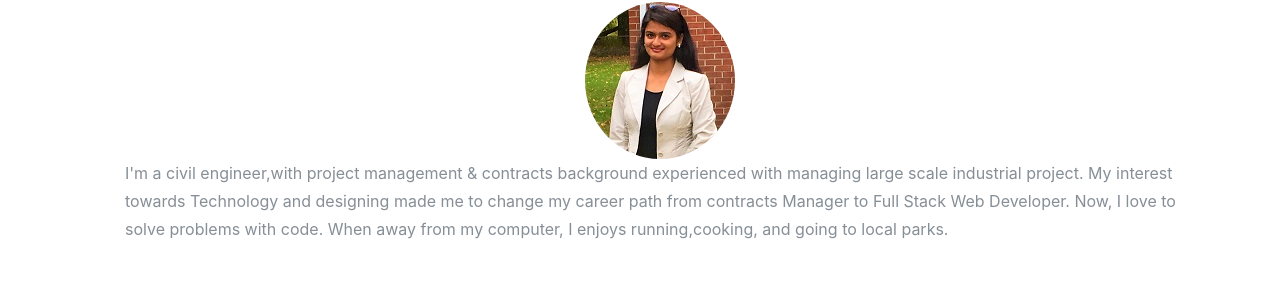
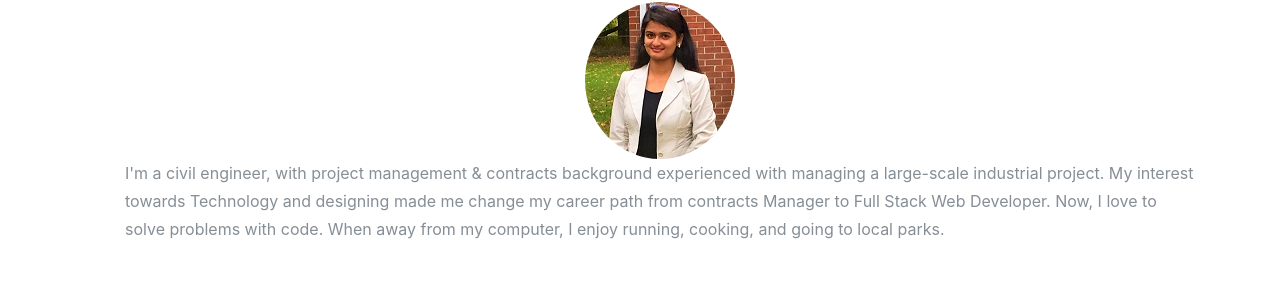
Before and after one commit to kinnera01/myportfolio, a website with bundled scripts: page index.html in a window 1280 px wide. Shown: the part 949-1242 px from the top of the page. Built offline with nearby package versions, Linux system fonts and the light colour scheme; a web font is replaced by a local one.

Commit message:
Update index.html

```diff
--- a/index.html
+++ b/index.html
@@ -94,10 +94,9 @@
             </div>
             <div class="timeline-body">
               <p class="text-muted">
-                I'm a civil engineer,with project management & contracts background experienced with managing large scale industrial project.
-                My interest towards Technology and designing made me to change my career path from contracts Manager to
-                Full Stack Web Developer. Now, I love to solve problems with code. When away from my computer, I enjoys
-                running,cooking, and going to local parks.</p>
+                               I'm a civil engineer, with project management & contracts background experienced with managing a large-scale industrial project.
+                  My interest towards Technology and designing made me change my career path from contracts Manager to
+                  Full Stack Web Developer. Now, I love to solve problems with code. When away from my computer, I enjoy running, cooking, and going to local parks.</p>
 
             </div>
           </div>
```
